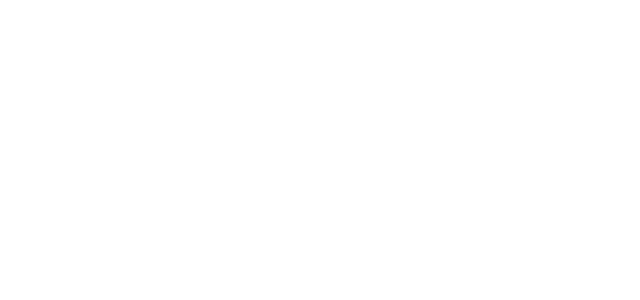
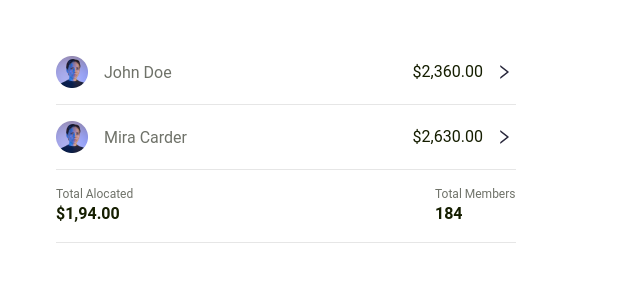
Before and after one commit to c-kiplimo/statement_ui, a Next.js app: page /statement/dev in a window 1280 px wide. Shown: the top 300 px of the page, without its empty margins (0-640 px from the left). Built offline with nearby package versions, Linux system fonts and the light colour scheme.

Commit message:
member-card-item

```diff
--- a/src/app/statement/dev/page.tsx
+++ b/src/app/statement/dev/page.tsx
@@ -1,13 +1,32 @@
 "use client";
 import React, { Fragment } from "react";
 import withContainer from "../../../components/molecules/shared/statement-core/statement.container.hoc";
-
+import Customerdetails from "@/src/components/widgets/member-card-item/customer-details/customer.info";
+import { RightOutlined } from "@ant-design/icons";
+import FundsAlocation from "@/src/components/widgets/member-card-item/funds-alocation/funds.alocation";
 
 const Dev = () => {
-
   return (
     <Fragment>
+      <Customerdetails
+        amount="$2,360.00"
+        image="/Ellipse.png"
+        arrow={<RightOutlined />}
+        title="John Doe"
+      />
 
+      <Customerdetails
+        amount="$2,630.00"
+        image="/Ellipse.png"
+        arrow={<RightOutlined />}
+        title="Mira Carder"
+      />
+      <FundsAlocation
+        title="Total Alocated"
+        description="$1,94.00"
+        title2="Total Members"
+        description2="184"
+      />
     </Fragment>
   );
 };
--- /dev/null
+++ b/src/components/widgets/member-card-item/customer-details/customer.info.module.css
@@ -0,0 +1,58 @@
+.container {
+  display: flex;
+  padding: 16px 0px;
+  justify-content: space-between;
+  align-items: center;
+  align-self: stretch;
+  border-bottom: 1px solid var(--Border-Border-Primary, #e6e6e6);
+  width: 460px;
+}
+
+.description {
+  display: flex;
+  width: 100%;
+  align-items: center;
+  gap: 16px;
+}
+.icon {
+  width: 32px;
+  height: 32px;
+  flex-shrink: 0;
+  border-radius: 32px;
+}
+
+.custname {
+  color: var(--Text-Text-Description-01, #6f7269);
+  font-family: Roboto;
+  font-size: 16px;
+  font-style: normal;
+  font-weight: 400;
+  line-height: 24px;
+}
+
+.arrowAmount {
+  display: flex;
+  align-items: center;
+  gap: 8px;
+  align-self: stretch;
+}
+
+.amount {
+  color: var(--Text-Text-Secondary, #151e00);
+  font-family: Roboto;
+  font-size: 16px;
+  font-style: normal;
+  font-weight: 500;
+  line-height: 24px;
+}
+
+.arrow {
+  display: flex;
+  width: 23.41px;
+  height: 28px;
+  padding: 8px;
+  justify-content: center;
+  align-items: center;
+  gap: 10px;
+  border-radius: 6px;
+}
--- /dev/null
+++ b/src/components/widgets/member-card-item/customer-details/customer.info.tsx
@@ -0,0 +1,46 @@
+import React, { ReactNode } from "react";
+import styles from "./customer.info.module.css";
+import Text from "@/src/components/atoms/text/vertical-info-description";
+
+type CustomerDetailsProps = {
+  image: string;
+  title: string;
+  amount: string;
+  arrow: any;
+  onClick?: () => void;
+};
+
+const CustomerDetails = (props: CustomerDetailsProps) => {
+  return (
+    <div className={styles.container} onClick={props.onClick}>
+      <div className={styles.description}>
+        <div className={styles.icon}>
+          <img src={props.image} alt={props.image} />
+        </div>
+        <div className={styles.custname}>
+          <Text
+            title={props.title}
+            titleStyle={{
+              color: "#6F7269",
+            }}
+          />
+        </div>
+      </div>
+
+      <div className={styles.arrowAmount}>
+        <Text
+          title={props.amount}
+          titleStyle={{
+            color: "#151E00",
+            lineHeight: "24px",
+            width: "72px",
+            height: "24px",
+          }}
+        />
+        <div className={styles.arrow}>{props.arrow}</div>
+      </div>
+    </div>
+  );
+};
+
+export default CustomerDetails;
--- /dev/null
+++ b/src/components/widgets/member-card-item/funds-alocation/funds.alocation.module.css
@@ -0,0 +1,21 @@
+.container {
+  display: flex;
+  padding: 16px 0px;
+  justify-content: space-between;
+  align-items: center;
+  align-self: stretch;
+  border-bottom: 1px solid var(--Border-Border-Primary, #e6e6e6);
+  width: 460px;
+}
+
+.titleNumber {
+  width: Hug (81px);
+  height: Hug (44px);
+  gap: 4px;
+}
+
+.alocationAmount {
+  width: Hug (81px);
+  height: Hug (44px);
+  gap: 4px;
+}
--- /dev/null
+++ b/src/components/widgets/member-card-item/funds-alocation/funds.alocation.tsx
@@ -0,0 +1,67 @@
+import React, { ReactNode } from "react";
+import styles from "./funds.alocation.module.css";
+import Text from "@/src/components/atoms/text/vertical-info-description";
+
+type ContainerDescription = {
+  title: string;
+  description: string;
+  title2: string;
+  description2: string;
+  onClick?: () => void;
+};
+
+const FundsAllocation = (props: ContainerDescription) => {
+  return (
+    <div className={styles.container}>
+      <div className={styles.alocationAmount}>
+        <Text
+          title={props.title}
+          titleStyle={{
+            color: " #6F7269",
+            fontWeight: "400",
+            fontSize: "12px",
+            lineHeight: "16px",
+            font: "Roboto",
+            width: "81px",
+            height: "16px",
+          }}
+          description={props.description}
+          descriptionStyle={{
+            color: "#151E00",
+            fontWeight: "700",
+            fontSize: "16px",
+            lineHeight: "24px",
+            width: "73px",
+            height: "24px",
+          }}
+        />
+      </div>
+
+      <div className={styles.titleNumber}>
+        <Text
+          title={props.title2}
+          titleStyle={{
+            color: " #6F7269",
+            fontWeight: "400",
+            fontSize: "12px",
+            lineHeight: "16px",
+            font: "Roboto",
+            width: "81px",
+            height: "16px",
+          }}
+          description={props.description2}
+          descriptionStyle={{
+            color: "#151E00",
+            fontWeight: "700",
+            fontSize: "16px",
+            lineHeight: "24px",
+            width: "73px",
+            height: "24px",
+          }}
+        />
+      </div>
+    </div>
+  );
+};
+
+export default FundsAllocation;
```
Also changed, not shown: public/Ellipse.png (added).
